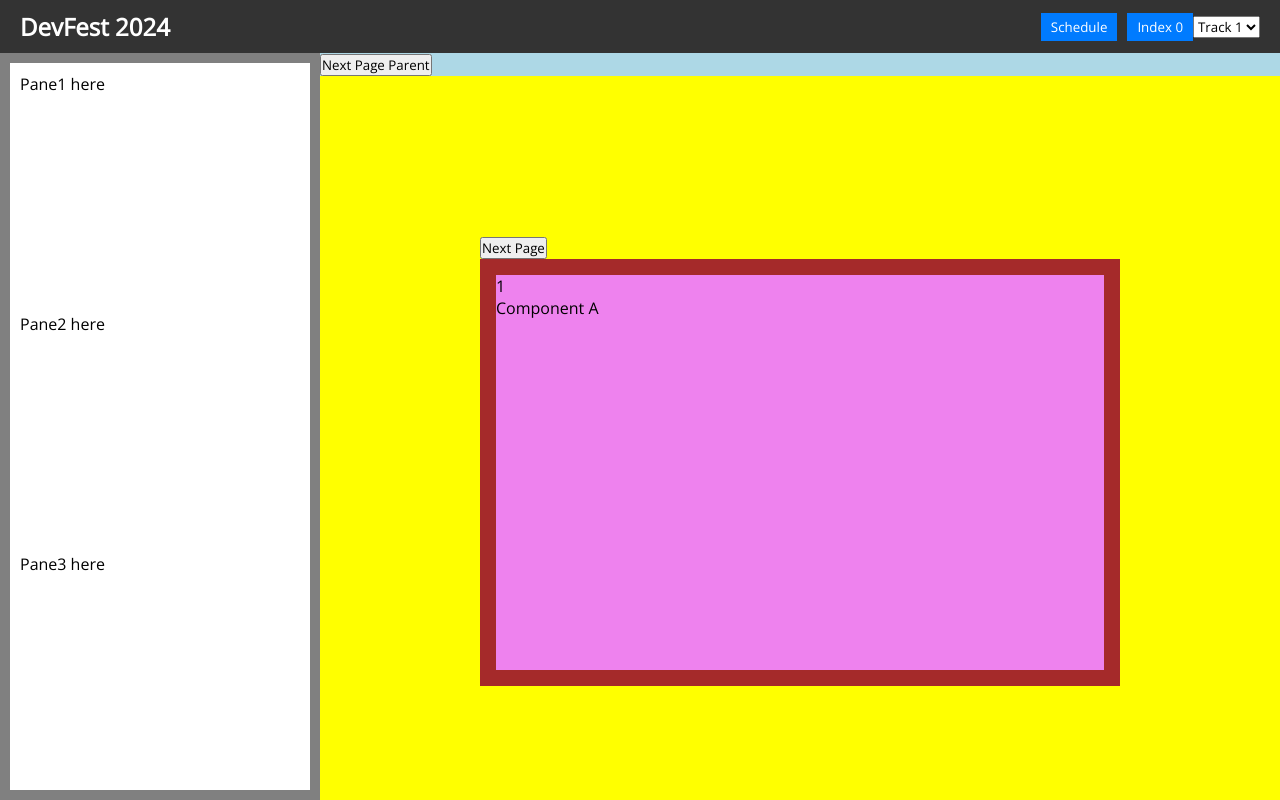
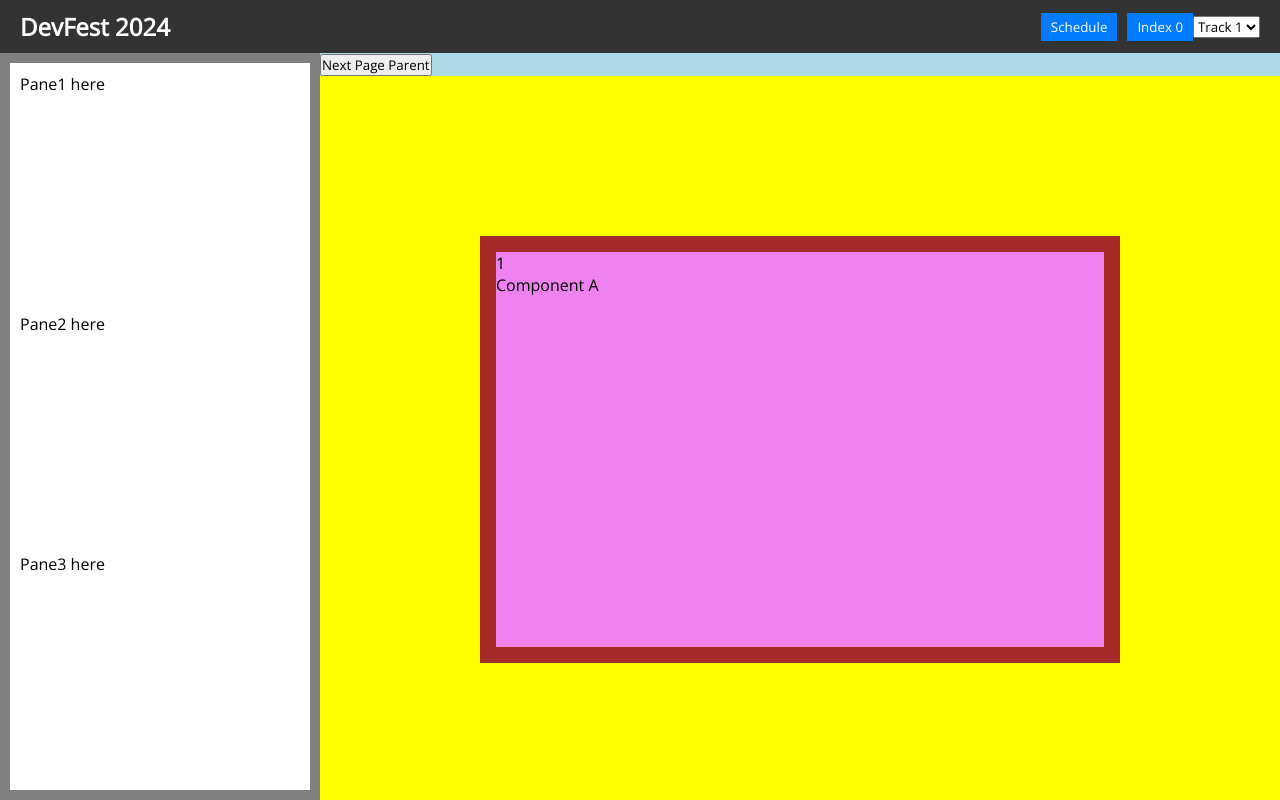
Before and after one commit to adicu/devfest-2024, a Next.js app: page / in a window 1280 px wide. Built offline with nearby package versions, Linux system fonts and the light colour scheme.

Commit message:
Parent Page works with a previousPage prop

```diff
--- a/src/components/Book.jsx
+++ b/src/components/Book.jsx
@@ -8,18 +8,11 @@ const Book = ({ data, mobile }) => {
     flex: 3;
   `;
 
-  // const Temp = styled.div`
-  //   background-color: red;
-  // `;
-
   const [parentPage, setParentPage] = useState(1);
 
-  // let parentPage = 1;
-
-  function setParentPageMine(newVal) {
+  function updateParentPage(newVal) {
     console.log("Old parent page " + parentPage);
 
-    // parentPage = newVal;
     setParentPage(newVal);
     console.log("New parent page " + parentPage);
   }
@@ -28,16 +21,8 @@ const Book = ({ data, mobile }) => {
     console.log("Next Parent Page clicked with parentPage = " + parentPage);
 
     if (parentPage < 3) {
-      // setCurrentPage(currentPage + 1);
-      // props.setParentPage(currentPage + 1);
-
-      // parentPage = parentPage + 1;
       setParentPage(parentPage + 1);
     } else {
-      // setCurrentPage(1);
-      // props.setParentPage(1);
-
-      // parentPage = 1;
       setParentPage(1);
     }
   };
@@ -46,7 +31,11 @@ const Book = ({ data, mobile }) => {
     <Container>
       <button onClick={toggleComponent}>Next Page Parent</button>
 
-      <PageFlipApp parentPage={parentPage} setParentPage={setParentPageMine} />
+      <PageFlipApp
+        parentPage={parentPage}
+        previousPage={parentPage - 1}
+        setParentPage={updateParentPage}
+      />
     </Container>
   );
 };
--- a/src/components/book-components/PageFlipApp.jsx
+++ b/src/components/book-components/PageFlipApp.jsx
@@ -26,34 +26,35 @@ const PageWrapper = styled.div`
   top: 0;
   left: 0;
   opacity: ${({ visible }) => (visible ? 1 : 0)};
-  transition: opacity 0.5s ease-in-out;
+  transition: opacity 2s ease-in-out;
 
   padding: 1em;
 `;
 
 const PageFlipApp = (props) => {
-  const MAX_PAGE = 3;
-  const [currentPage, setCurrentPage] = useState(1);
-
-  const toggleComponent = () => {
-    if (currentPage < MAX_PAGE) {
-      setCurrentPage(currentPage + 1);
-      props.setParentPage(currentPage + 1);
-    } else {
-      setCurrentPage(1);
-      props.setParentPage(1);
-    }
-  };
+  // const MAX_PAGE = 3;
 
   useEffect(() => {
-    console.log("useEffect: setting current page to " + props.parentPage);
+    // console.log("useEffect: setting current page to " + props.parentPage);
     setCurrentPage(props.parentPage);
   }, [props.parentPage]);
+
+  const [currentPage, setCurrentPage] = useState(props.previousPage);
+
+  // const toggleComponent = () => {
+  //   if (currentPage < MAX_PAGE) {
+  //     setCurrentPage(currentPage + 1);
+  //     props.setParentPage(currentPage + 1);
+  //   } else {
+  //     setCurrentPage(1);
+  //     props.setParentPage(1);
+  //   }
+  // };
 
   return (
     <>
       <Container>
-        <button onClick={toggleComponent}>Next Page</button>
+        {/* <button onClick={toggleComponent}>Next Page</button> */}
 
         <Book>
           <PageWrapper visible={currentPage == 1}>
```
